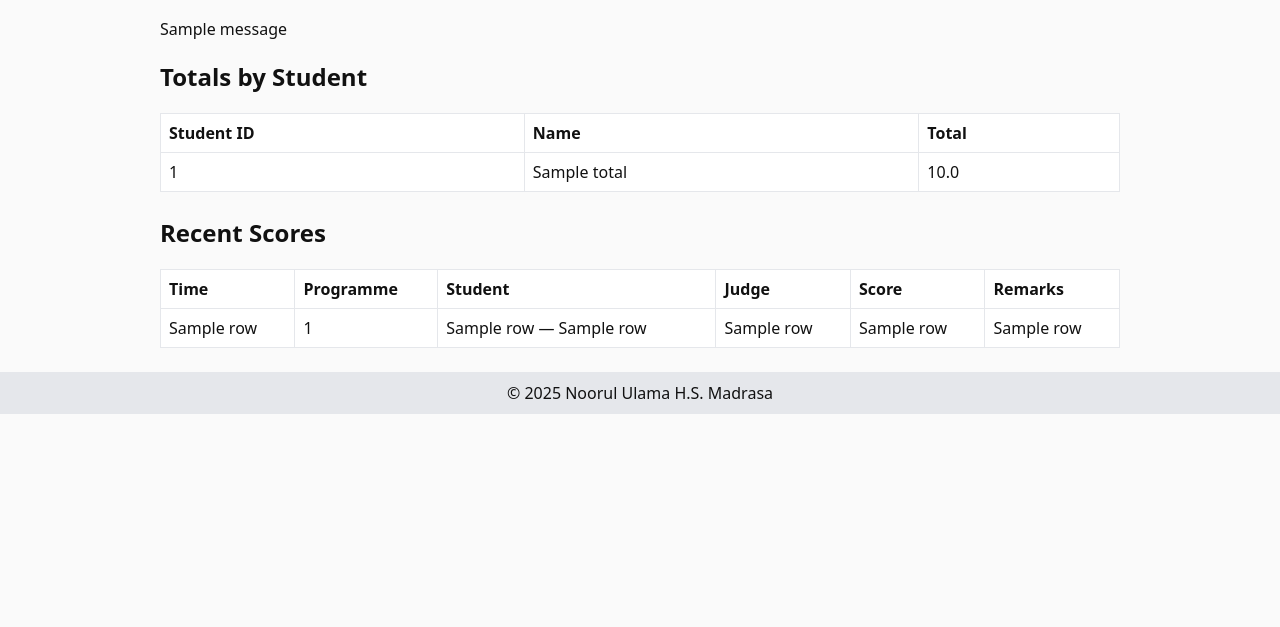
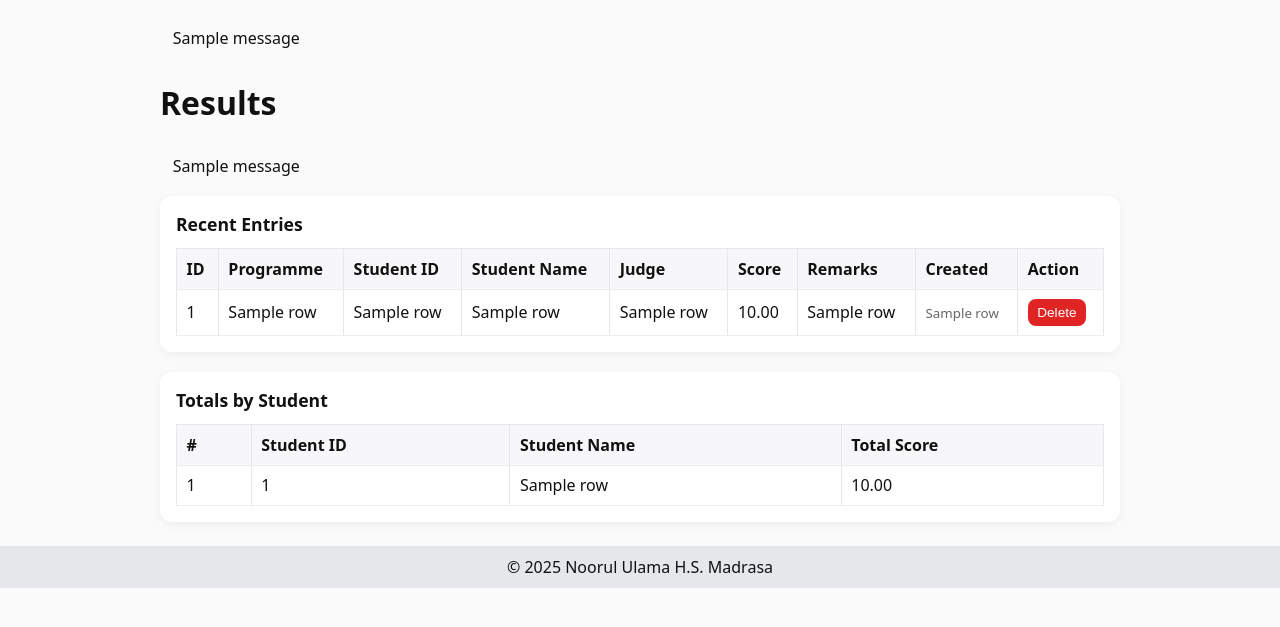
Before and after one commit to trueseeker107-beep/madrasa-flask-app, a Flask app: template templates/results.html in a window 1280 px wide. Shown: the part 106-733 px from the top of the page. Run offline with Flask 3, Linux system fonts and the light colour scheme; the template is opened without the code that fills it: most values are stand-ins (such as "Sample title", 1, 10 or a date in 2020); one stand-in notice (Sample message) is shown.

Commit message:
Add results page with delete buttons and totals

```diff
--- a/templates/results.html
+++ b/templates/results.html
@@ -1,29 +1,111 @@
 {% extends "base.html" %}
+{% block title %}Results{% endblock %}
+
 {% block content %}
-<h2>Totals by Student</h2>
-<table>
-  <thead><tr><th>Student ID</th><th>Name</th><th>Total</th></tr></thead>
-  <tbody>
-  {% for sid, sname, total in totals %}
-    <tr><td>{{sid}}</td><td>{{sname}}</td><td>{{'%.1f'|format(total)}}</td></tr>
+<h1 class="mb-3">Results</h1>
+
+{% with messages = get_flashed_messages(with_categories=true) %}
+  {% if messages %}
+    <div class="flash-wrap">
+      {% for category, msg in messages %}
+        <div class="flash {{ category }}">{{ msg }}</div>
       {% endfor %}
-  </tbody>
-</table>
+    </div>
+  {% endif %}
+{% endwith %}
 
-<h2 style="margin-top:24px">Recent Scores</h2>
-<table>
-  <thead><tr><th>Time</th><th>Programme</th><th>Student</th><th>Judge</th><th>Score</th><th>Remarks</th></tr></thead>
+<section class="card">
+  <h2 class="card-title">Recent Entries</h2>
+  {% if recent and recent|length %}
+  <div class="table-wrap">
+    <table class="table">
+      <thead>
+        <tr>
+          <th>ID</th>
+          <th>Programme</th>
+          <th>Student ID</th>
+          <th>Student Name</th>
+          <th>Judge</th>
+          <th>Score</th>
+          <th>Remarks</th>
+          <th>Created</th>
+          <th>Action</th>
+        </tr>
+      </thead>
       <tbody>
         {% for row in recent %}
+        {# row = (id, programme_code, student_id, student_name, judge_name, score, remarks, created_at) #}
         <tr>
-      <td>{{row[6]}}</td>
-      <td>{{row[0]}}</td>
-      <td>{{row[1]}} — {{row[2]}}</td>
-      <td>{{row[3]}}</td>
-      <td>{{row[4]}}</td>
-      <td>{{row[5]}}</td>
+          <td>{{ row[0] }}</td>
+          <td>{{ row[1] }}</td>
+          <td>{{ row[2] }}</td>
+          <td>{{ row[3] }}</td>
+          <td>{{ row[4] }}</td>
+          <td>{{ "%.2f"|format(row[5]) }}</td>
+          <td>{{ row[6] }}</td>
+          <td><small>{{ row[7] }}</small></td>
+          <td>
+            <form action="{{ url_for('delete_score', score_id=row[0]) }}" method="post" onsubmit="return confirm('Delete this score?');">
+              <button type="submit" class="btn btn-danger btn-sm">Delete</button>
+            </form>
+          </td>
         </tr>
         {% endfor %}
       </tbody>
     </table>
+  </div>
+  {% else %}
+    <p>No entries yet.</p>
+  {% endif %}
+</section>
+
+<section class="card mt-4">
+  <h2 class="card-title">Totals by Student</h2>
+  {% if totals and totals|length %}
+  <div class="table-wrap">
+    <table class="table">
+      <thead>
+        <tr>
+          <th>#</th>
+          <th>Student ID</th>
+          <th>Student Name</th>
+          <th>Total Score</th>
+        </tr>
+      </thead>
+      <tbody>
+        {% for row in totals %}
+        {# row = (student_id, student_name, total) #}
+        <tr>
+          <td>{{ loop.index }}</td>
+          <td>{{ row[0] }}</td>
+          <td>{{ row[1] }}</td>
+          <td>{{ "%.2f"|format(row[2]) }}</td>
+        </tr>
+        {% endfor %}
+      </tbody>
+    </table>
+  </div>
+  {% else %}
+    <p>No totals to display yet.</p>
+  {% endif %}
+</section>
+
+<style>
+  .flash-wrap { margin: 10px 0; }
+  .flash { padding: .6rem .8rem; border-radius: 8px; margin-bottom: .5rem; }
+  .flash.ok { background: #e6ffed; color: #03543f; border: 1px solid #84e1bc; }
+  .flash.err { background: #ffe6e6; color: #7a0916; border: 1px solid #ff9aa2; }
+  .card { background: #fff; border-radius: 12px; padding: 1rem; box-shadow: 0 2px 10px rgba(0,0,0,.06); }
+  .card-title { margin: 0 0 .75rem 0; font-size: 1.1rem; }
+  .table-wrap { overflow-x: auto; }
+  .table { width: 100%; border-collapse: collapse; }
+  .table th, .table td { padding: .55rem .6rem; border-bottom: 1px solid #eee; text-align: left; }
+  .table thead th { background: #f7f7f9; font-weight: 600; }
+  .btn { border: 0; border-radius: 8px; padding: .4rem .6rem; cursor: pointer; }
+  .btn-sm { font-size: .85rem; }
+  .btn-danger { background: #e02424; color: #fff; }
+  .btn-danger:hover { filter: brightness(.95); }
+  .mt-4 { margin-top: 1.25rem; }
+  small { color: #666; }
+</style>
 {% endblock %}
```
Lines whose indentation alone changed are shown as unchanged.
